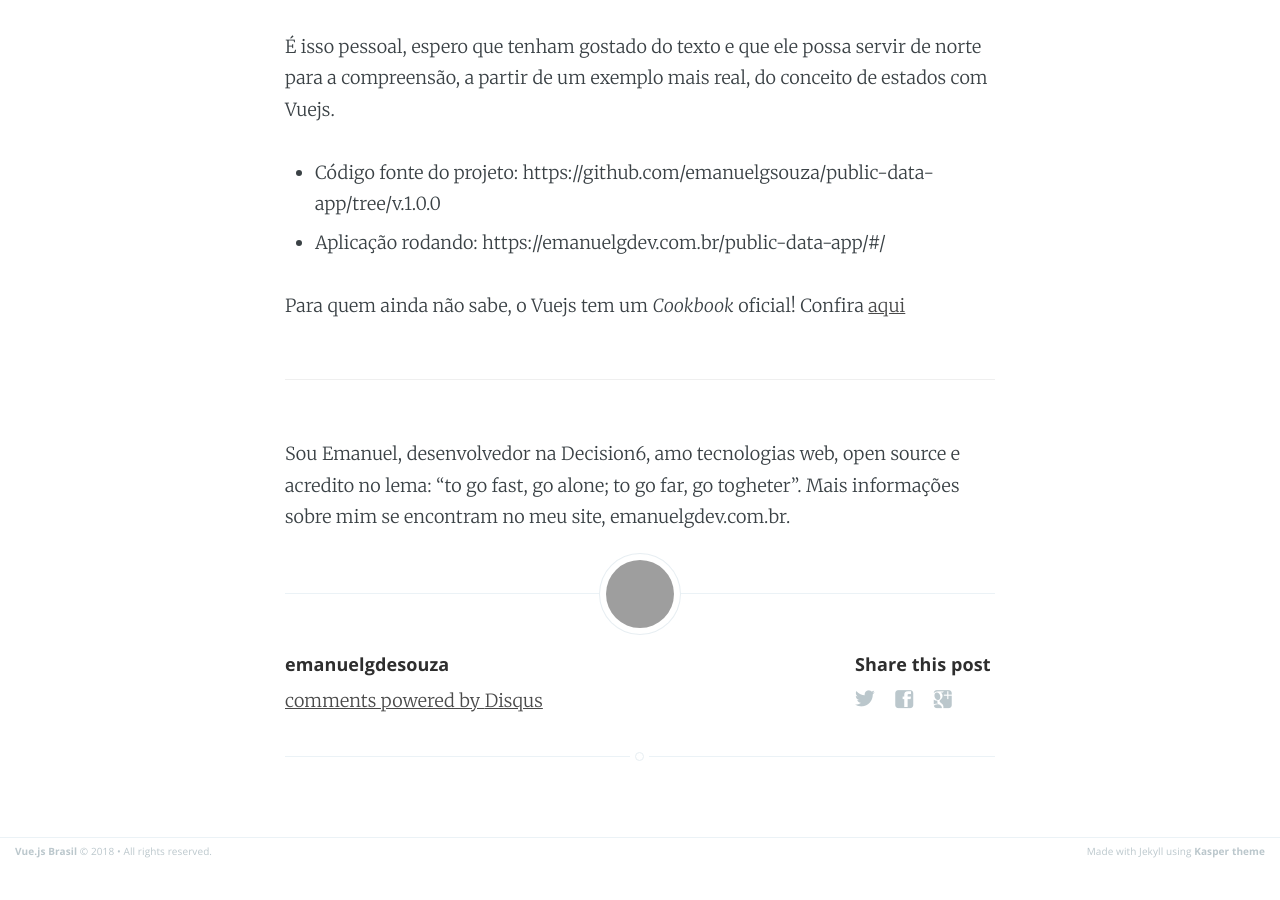
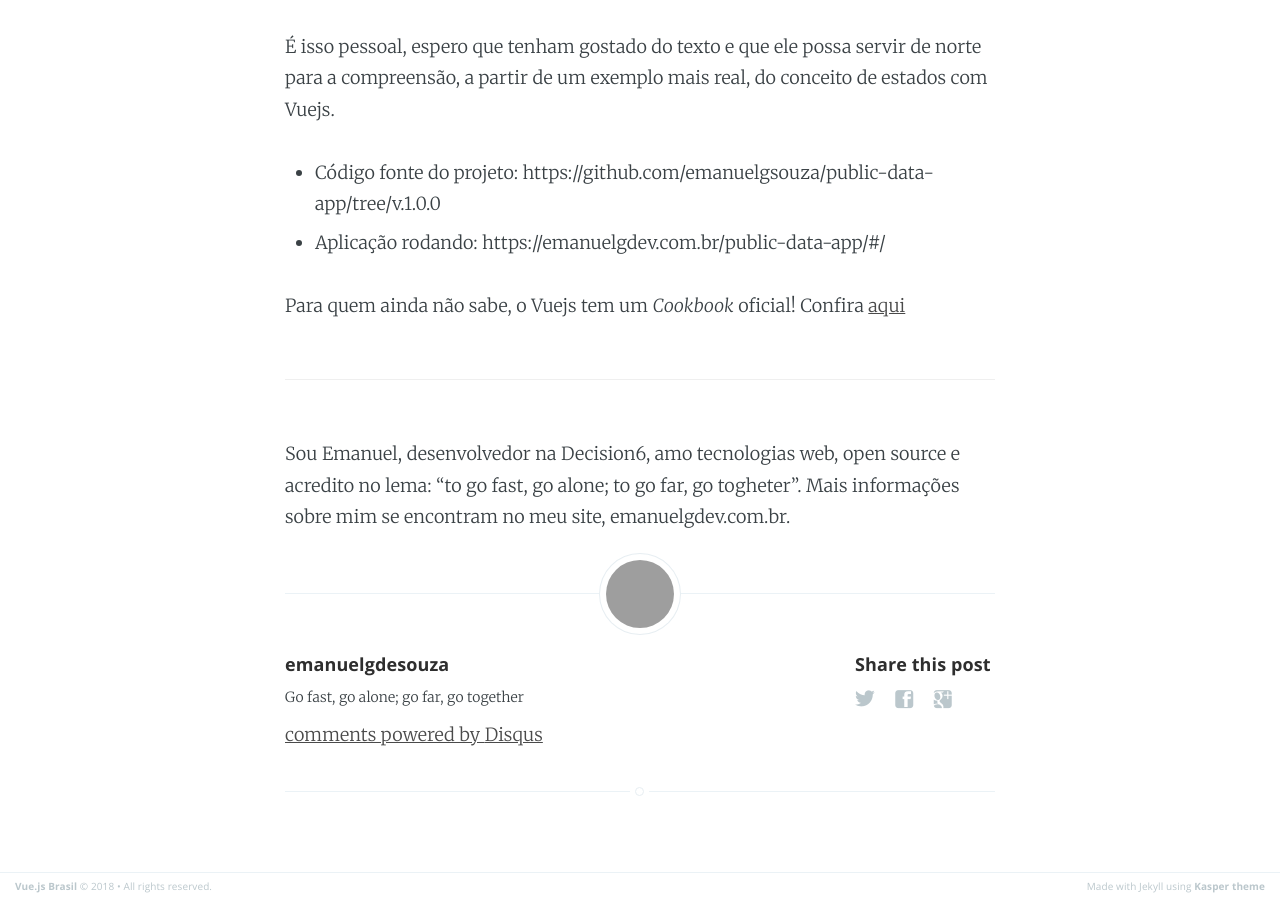
Before and after one commit to vuejs-br/blog, a Jekyll site: the page built from _posts/2018-04-04-pensando-em-estados-com-vue.md, in a window 1280 px wide and 900 px high, scrolled down 7550 px. Built offline with Jekyll 4.4.1, drawn with Linux system fonts in a browser that asks for light colours; comment, search, counter and statistics services are not loaded; before the commit the page ends 8416 px from its top, so only the background shows below that; grey boxes are pictures that could not be loaded.

Commit message:
update _config.yml

```diff
--- a/_config.yml
+++ b/_config.yml
@@ -142,12 +142,11 @@
         name: emanuelgdesouza
         email: emanuelgdesouza@gmail.com
         gravatar: d8a5a663020f14bc3030ee1ec1c5c6a7
-        cover: null
-        description: null
-        web: null
-        location: null
+        description: Go fast, go alone; go far, go together
+        web: https://emanuelgdev.com.br/
+        location: Duque de Caxias - RJ
         facebook: null
-        twitter: null
+        twitter: EmanuelGDev
 
     robsontenorio:
         name: Robson Tenório
```
